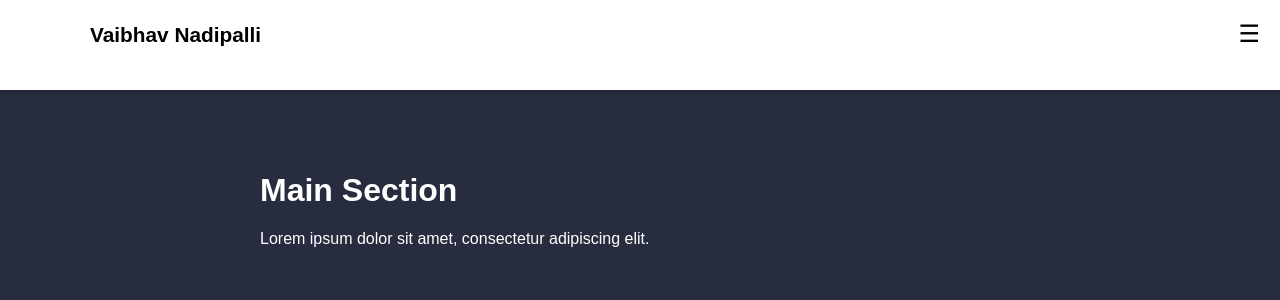
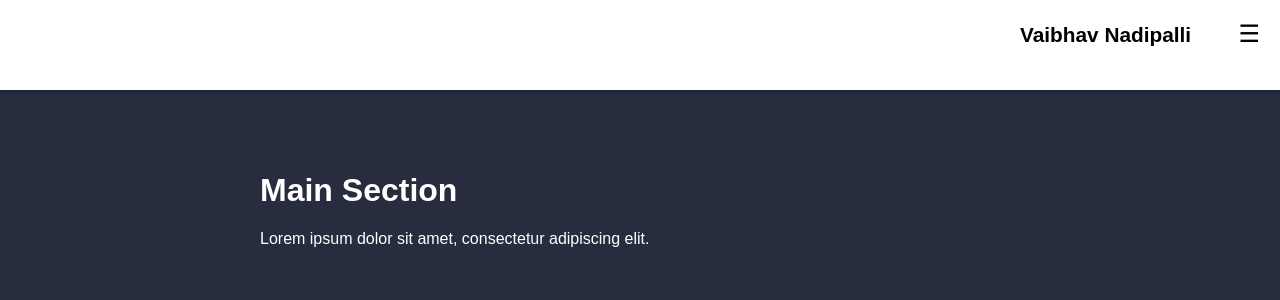
Before and after one commit to Vaibhav-Nadipalli/vaibhav-nadipalli.github.io, a Jekyll site: the page built from index.markdown, in a window 1280 px wide. Shown: the top 300 px of the page. Built offline with Jekyll 4.4.1, drawn with Linux system fonts in a browser that asks for light colours.

Commit message:
Update styles.css

```diff
--- a/assets/css/styles.css
+++ b/assets/css/styles.css
@@ -40,7 +40,7 @@ header {
     color: #000; /* Black color */
     margin: 0; /* Reset margin */
     padding: 0; /* Reset padding */
-    margin-left: 70px; /* Increased margin for space from left edge */
+    margin-left: 1000px; /* Increased margin for space from left edge */
 }
 
 .nav-toggle {
```
